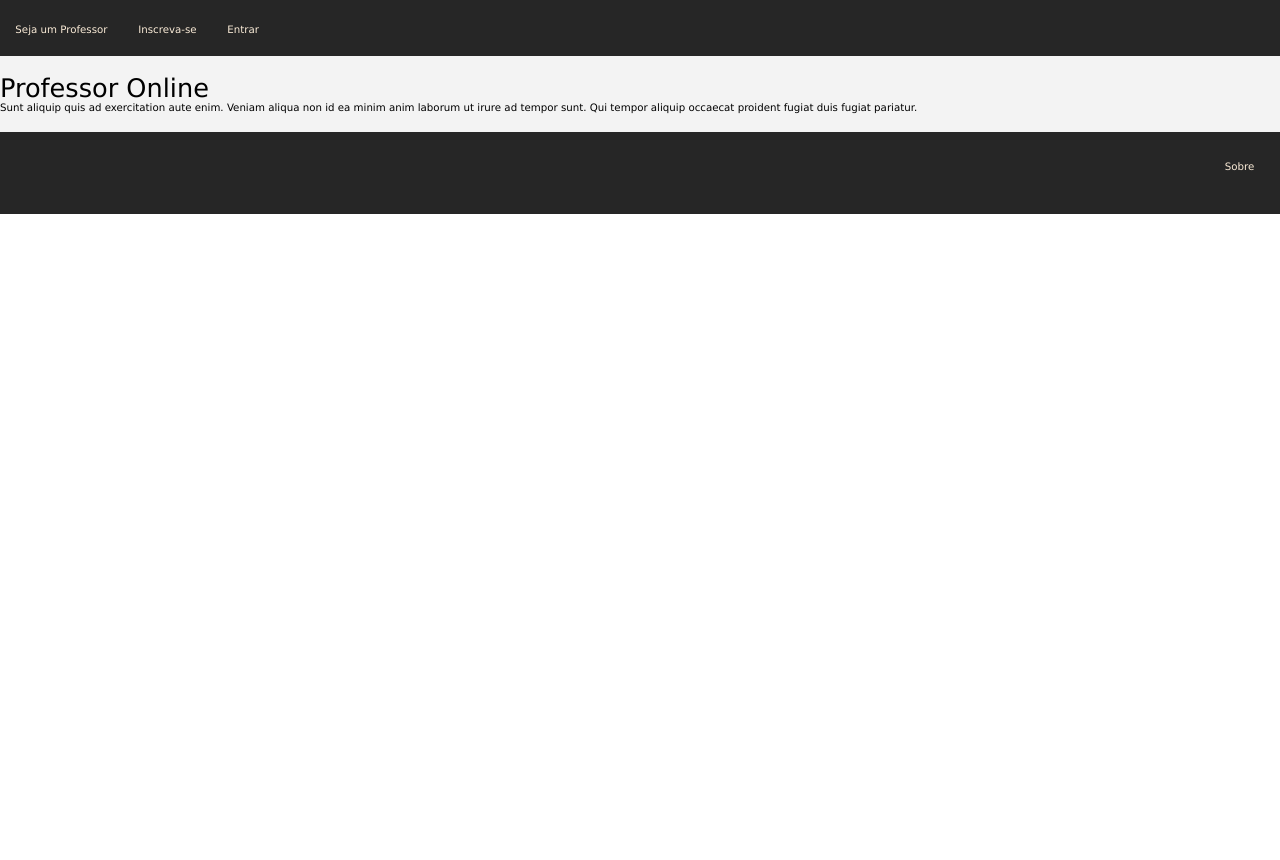
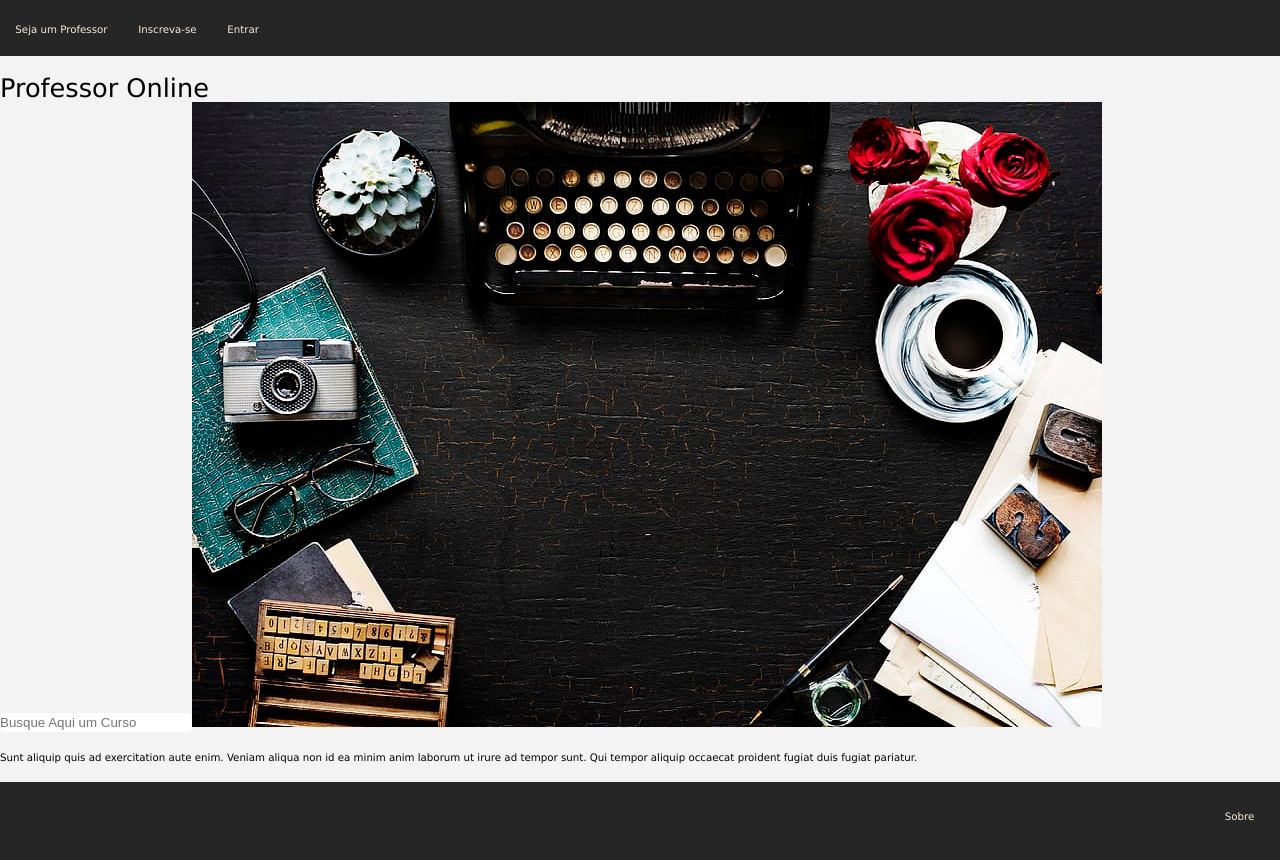
Before and after one commit to igor-py/professor-online, a React (Create React App) app in the folder app/: page / in a window 1280 px wide. Shown: the top 860 px of the page. Before the commit the page ends 800 px from the top, so only its background shows below. Built offline with nearby package versions, Linux system fonts and the light colour scheme.

Commit message:
Criando o elemento home

```diff
--- a/app/src/Components/Home.js
+++ b/app/src/Components/Home.js
@@ -1,5 +1,7 @@
 import React, { Component } from 'react';
 import '../styles/Home.css';
+import business from '../images/business.jpg';
+
 
 class Home extends Component {
 
@@ -16,6 +18,10 @@ class Home extends Component {
                 <main>
                     <h1>Professor Online</h1>
 
+                    <input type="text" id="busca-curso" placeholder="Busque Aqui um Curso"></input>
+
+                    <img src= {business} alt= "Representação dos Negócios"/>
+
                     <p>Sunt aliquip quis ad exercitation aute enim. Veniam aliqua non id ea minim anim laborum ut irure ad tempor sunt.
                         Qui tempor aliquip occaecat proident fugiat duis fugiat pariatur.</p>
                 </main>
--- a/app/src/styles/Home.css
+++ b/app/src/styles/Home.css
@@ -9,3 +9,20 @@ main {
     font-family: Verdana, Geneva, Tahoma, sans-serif;
     margin: 0;
 }
+
+#busca-curso {
+
+    width: 200px;
+    border-radius: 5px;
+    border: 0.3px black;
+    padding: 2px 0;
+    margin: 20px 0;
+    width: 15%;
+}
+
+
+main img {
+
+    width: fit-content;
+    height: fit-content;
+}
```
Also changed, not shown: app/src/images/business.jpg (added), app/src/images/professor.png (added).
